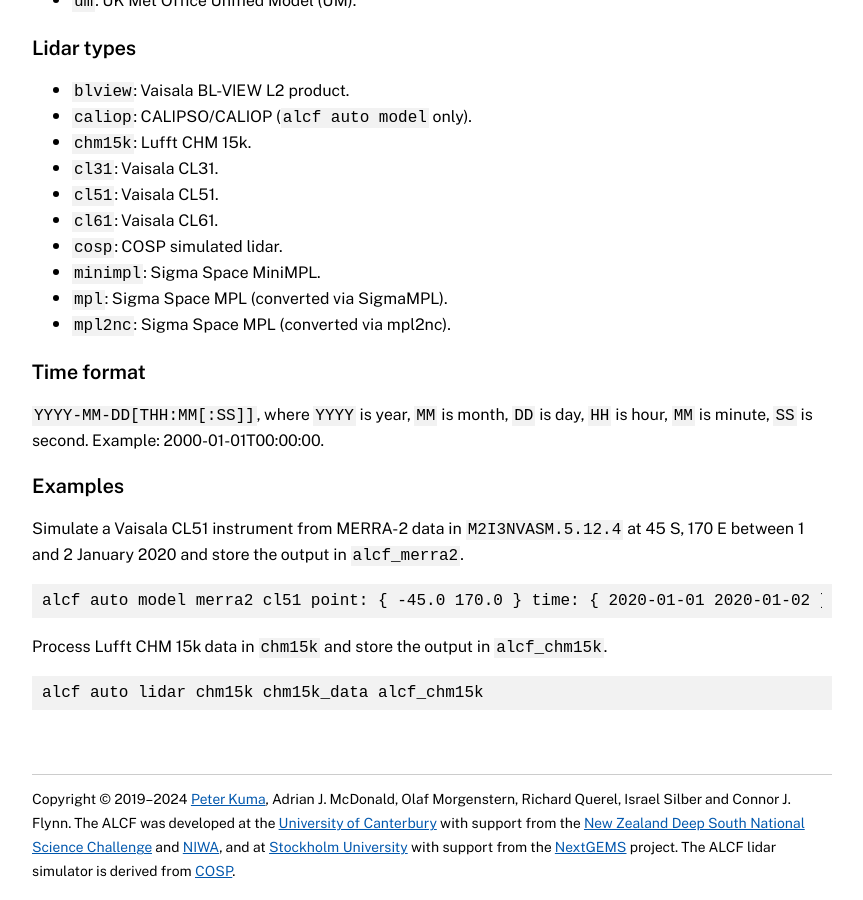
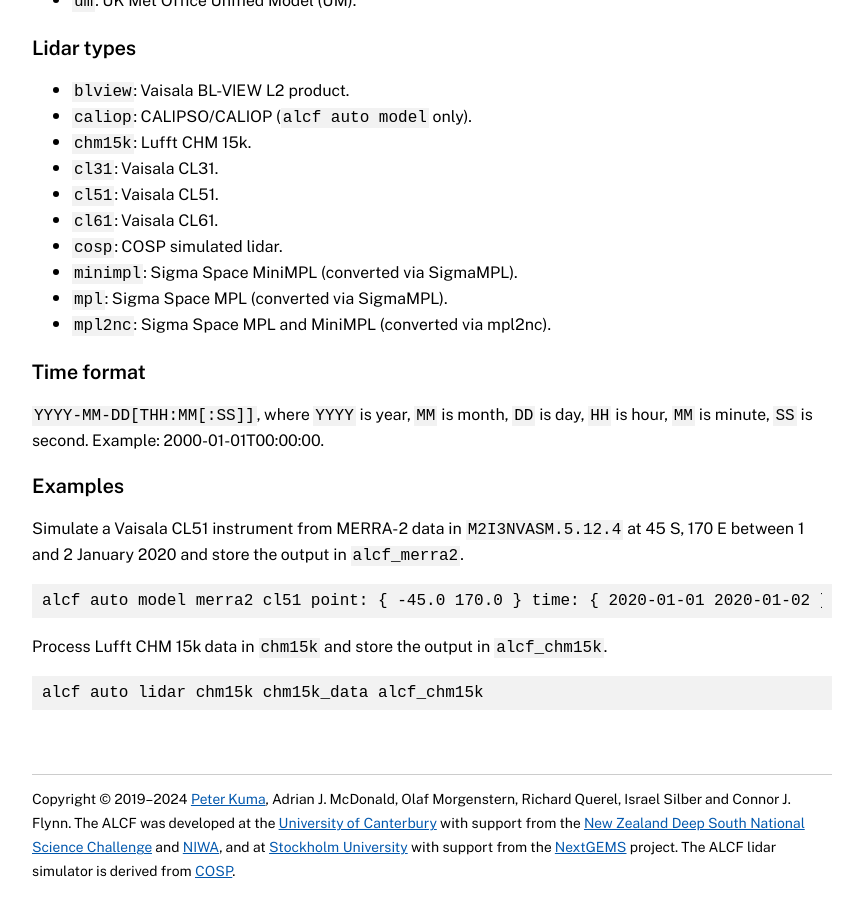
Before and after one commit to alcf-lidar/alcf, a Jekyll site: the page built from docs/documentation/cli/cmd_auto.md, in a window 1280 px wide and 900 px high, scrolled down 1938 px. Shown: the whole window, without its empty margins (208-1071 px from the left). Built offline with Jekyll 4.4.1, drawn with Linux system fonts in a browser that asks for light colours.

```diff
--- a/docs/_includes/cmd_auto.md
+++ b/docs/_includes/cmd_auto.md
@@ -78,9 +78,9 @@ Lidar types
 - `cl51`: Vaisala CL51.
 - `cl61`: Vaisala CL61.
 - `cosp`: COSP simulated lidar.
-- `minimpl`: Sigma Space MiniMPL.
+- `minimpl`: Sigma Space MiniMPL (converted via SigmaMPL).
 - `mpl`: Sigma Space MPL (converted via SigmaMPL).
-- `mpl2nc`: Sigma Space MPL (converted via mpl2nc).
+- `mpl2nc`: Sigma Space MPL and MiniMPL (converted via mpl2nc).
 
 Time format
 -----------
```
Also changed, not shown: docs/_includes/cmd_lidar.md (+2 -2 lines), 4 other files.
